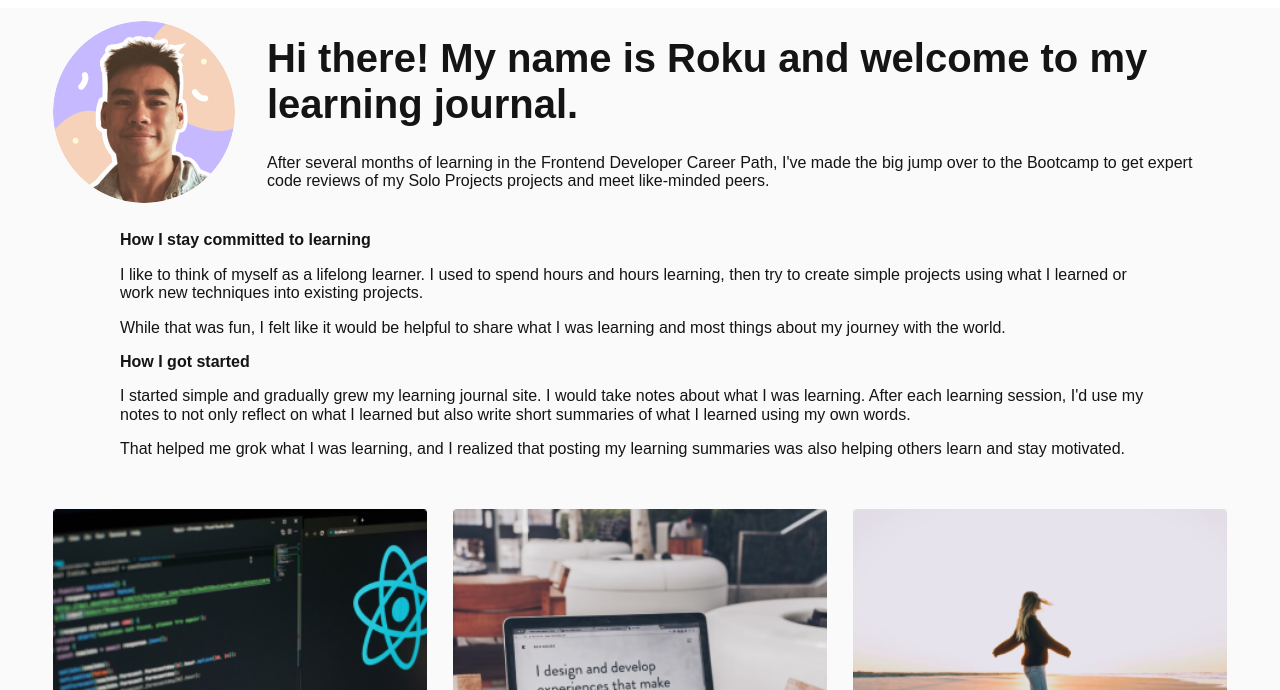
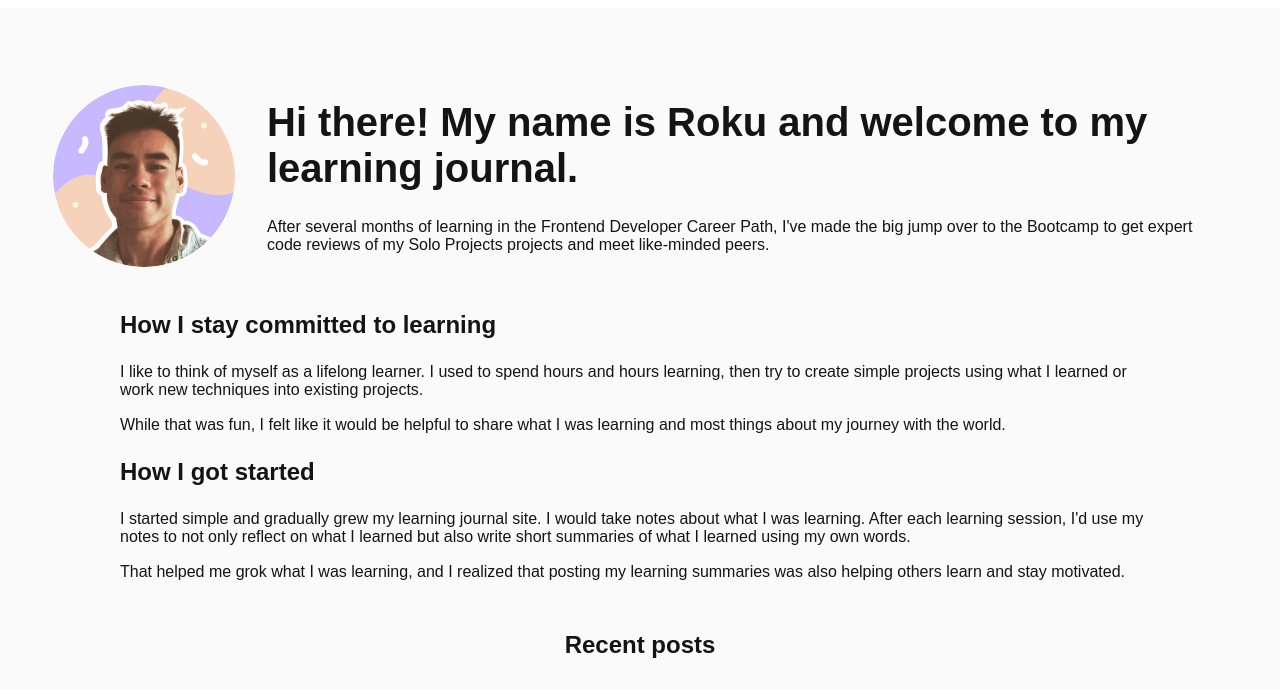
Before and after one commit to qserena/05-solo-project-learning-journal, a plain HTML site: page index.html in a window 1280 px wide. Both pictures are taken after a click on the link "ABOUT ME". Shown: the part 75-765 px from the top of the page. Drawn offline with nearby package versions, Linux system fonts and the light colour scheme; a web font is replaced by a local one.

Commit message:
Maybe ready.

```diff
--- a/css/style.css
+++ b/css/style.css
@@ -26,6 +26,10 @@ h1 {
 h2 {
 	font-size: 1.5rem; /* 24px */
 	margin: 0.375em 0; /* 9px */
+}
+
+h3 {
+	font-size: 1rem;
 }
 
 /* Header */
@@ -113,10 +117,21 @@ header {
 
 /* About me */
 
+.initial-presentation {
+	margin-top: 1.6em; /* ca 26px */
+	margin-bottom: 1.6em; /* ca 26px */
+}
+
 .profile-image {
 	width: 182px;
 	height: 182px;
 	border-radius: 50%;
+}
+
+.recent-posts-header {
+	text-align: center;
+	margin-top: 50px;
+	margin-bottom: 0;
 }
 
 /* Recent posts */
@@ -197,6 +212,10 @@ footer {
 		font-size: 2.5rem; /* 40px */
 	}
 
+	h3 {
+		font-size: 1.5rem;
+	}
+
 	/* Header */
 
 	.logo {
@@ -227,6 +246,17 @@ footer {
 		font-size: 1rem; /* 16px */
 	}
 
+	/* About Me */
+
+	.about-section {
+		margin-top: 1em;
+	}
+
+	.initial-presentation {
+		margin-top: 2em;
+		margin-bottom: 3em;
+	}
+
 	/* Recent Posts */
 
 	.recent-posts {
@@ -246,12 +276,18 @@ footer {
 
 	/* About Me */
 
+	.about-section {
+		margin-top: 1em;
+	}
+
 	.initial-presentation {
 		display: flex;
 		flex-direction: row;
 		justify-content: start;
 		align-items: center;
 		gap: 2em;
+		margin-top: 4em;
+		margin-bottom: 2em;
 	}
 
 	/* Recent Posts */
--- a/data.js
+++ b/data.js
@@ -3,13 +3,13 @@ export function getArticlePreviewText() {
 }
 
 export function getArticleLast() {
-	return `<p><strong>How I stay committed to learning</strong></p>
+	return `<h3>How I stay committed to learning</h3>
 
 	<p>I like to think of myself as a lifelong learner. I used to spend hours and hours learning, then try to create simple projects using what I learned or work new techniques into existing projects.</p>
 
 	<p>While that was fun, I felt like it would be helpful to share what I was learning and most things about my journey with the world.</p>
 
-	<p><strong>How I got started</strong></p>
+	<h3>How I got started</h3>
 
 	<p>I started simple and gradually grew my learning journal site. I would take notes about what I was learning. After each learning session, I'd use my notes to not only reflect on what I learned but also write short summaries of what I learned using my own words.</p>
 
--- a/index.js
+++ b/index.js
@@ -90,9 +90,13 @@ function getPosts() {
 	return html
 }
 
+function getRecentPostsHeader() {
+	return `<h3 class="recent-posts-header">Recent posts</h3>`
+}
+
 heroContainer.innerHTML = getArticlePreview()
-fullArticleSection.innerHTML = getFullArticle()
-aboutSection.innerHTML = getAboutHtml()
+fullArticleSection.innerHTML = getFullArticle() + getRecentPostsHeader()
+aboutSection.innerHTML = getAboutHtml() + getRecentPostsHeader()
 recentPostsEl.innerHTML = getPosts()
 
 handleHomeClick()
```
